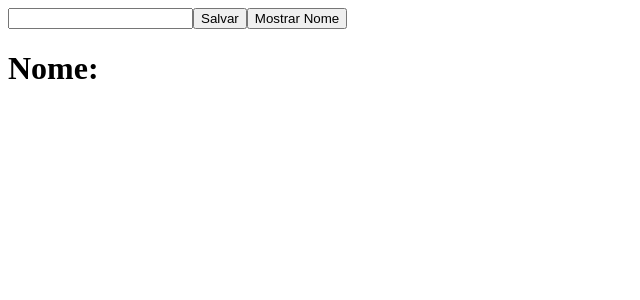
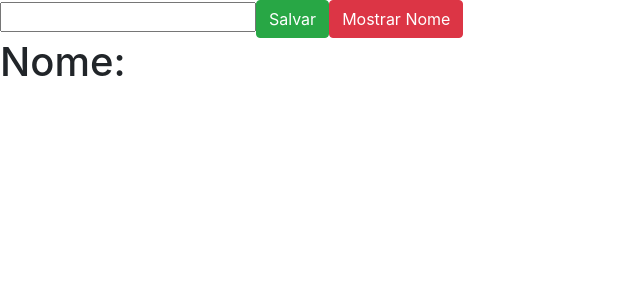
Before and after one commit to rodrixcornell/cursos-vue, a Vue app: page / in a window 1280 px wide. Shown: the top 300 px of the page, without its empty margins (0-640 px from the left). Built offline with nearby package versions, Linux system fonts and the light colour scheme.

Commit message:
No ramo master
- Bootstrap Vue
- Mudanças a serem submetidas:
	modified:   package.json
	modified:   src/App.vue
	modified:   src/main.js

```diff
--- a/package.json
+++ b/package.json
@@ -8,8 +8,10 @@
     "lint": "vue-cli-service lint"
   },
   "dependencies": {
+    "bootstrap": "^4.5.3",
+    "bootstrap-vue": "^2.20.1",
     "core-js": "^3.6.5",
-    "vue": "^2.6.11"
+    "vue": "^2.6.12"
   },
   "devDependencies": {
     "@vue/cli-plugin-babel": "~4.5.0",
--- a/src/App.vue
+++ b/src/App.vue
@@ -2,8 +2,8 @@
   <div>
     <form @submit.prevent="salvarForm" method="post">
       <input type="text" v-model="nome" autocomplete="off">
-      <button type="submit">Salvar</button>
-      <button type="button" @click="mostrarNome">Mostrar Nome</button>
+      <b-button type="submit" variant="success">Salvar</b-button>
+      <b-button variant="danger" @click="mostrarNome">Mostrar Nome</b-button>
     </form>
 
     <h1>Nome: {{ nome }}</h1>
@@ -11,7 +11,6 @@
 </template>
 
 <script>
-
 export default {
   name: 'App',
   data () {
--- a/src/main.js
+++ b/src/main.js
@@ -1,7 +1,11 @@
 import Vue from 'vue'
 import App from './App.vue'
+import { BootstrapVue } from 'bootstrap-vue'
+import 'bootstrap/dist/css/bootstrap.css'
+import 'bootstrap-vue/dist/bootstrap-vue.css'
 
 Vue.config.productionTip = false
+Vue.use(BootstrapVue)
 
 new Vue({
   render: h => h(App),
```
